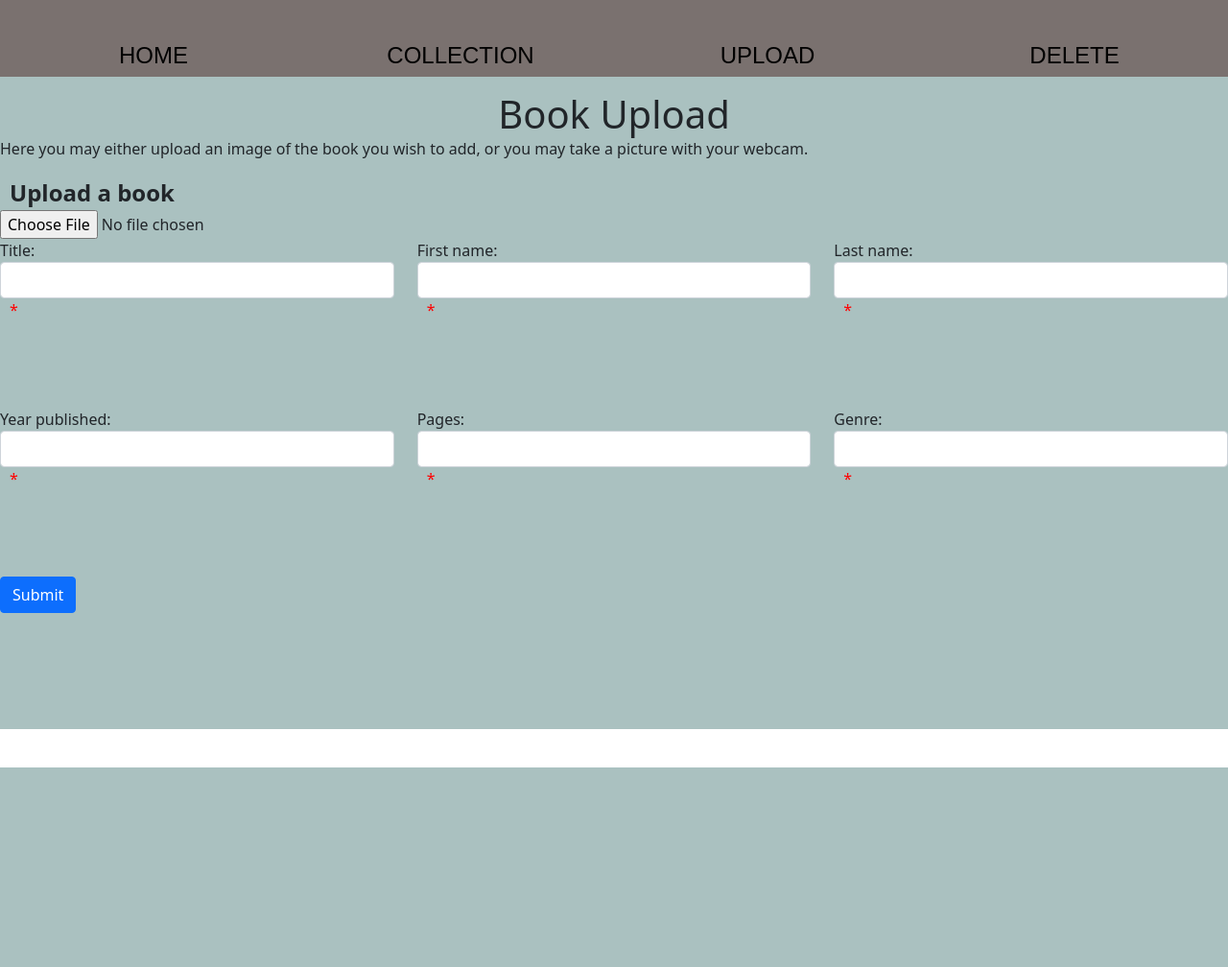
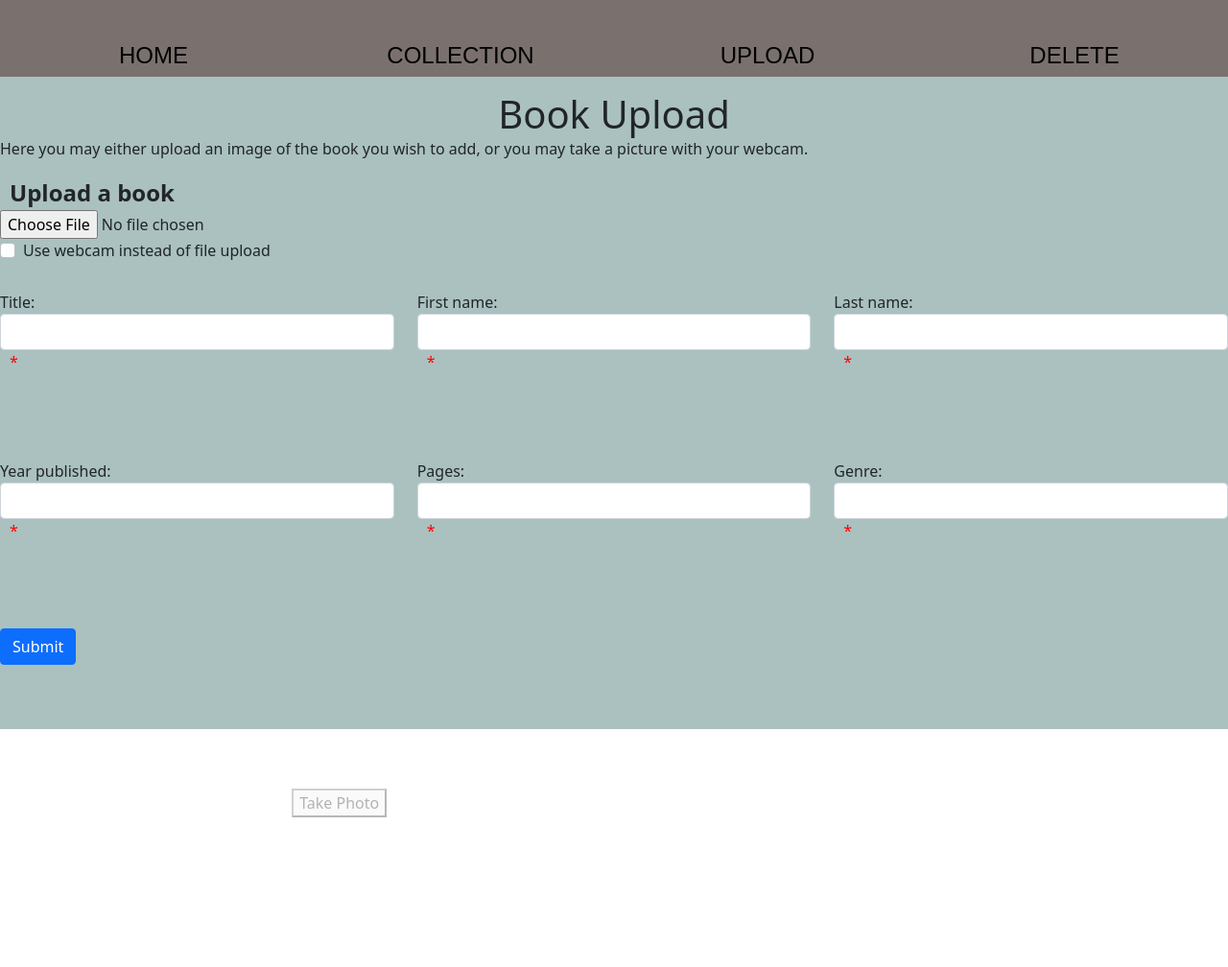
Before and after one commit to readinggaol/flaskFinal, a Flask app: page /upload in a window 1280 px wide. Shown: the whole page at 96% size. Before the commit the page ends 800 px from the top, so only its background shows below. Run offline with Flask 2, Linux system fonts and the light colour scheme; a map, chart or similar area stays blank.

Commit message:
WebRTC webcam is working!!!
webcam activation and "canvas drawing" for taking pictures is working!

Formatting looks terrible and a solution for saving the canvas image is required.

```diff
--- a/application.py
+++ b/application.py
@@ -10,6 +10,7 @@ app.config["UPLOAD_PATH"] = "static/images"
 def index():
     return render_template("index.html")
 
+
 @app.route("/collection")
 def collection():
     myBooks = db.get_books()
@@ -17,6 +18,7 @@ def collection():
     for book in myBooks:
         myList.append(book.break_book())
     return render_template("collection.html", collection=myList)
+
 
 @app.route("/upload", methods=["GET", "POST"])
 def upload():
@@ -29,6 +31,7 @@ def upload():
             image.save(os.path.join(app.config["UPLOAD_PATH"], image.filename))
             return redirect(request.url)
     return render_template("upload.html")
+
 
 @app.route("/delete", methods=["GET", "POST"])
 def delete():
--- a/db.py
+++ b/db.py
@@ -32,6 +32,7 @@ def add_book(book):
     except sqlite3.OperationalError as e:
         print("Error reading database -", e)
 
+
 def delete_book(name):
     conn = sqlite3.connect("books.sqlite")
     conn.row_factory = sqlite3.Row
@@ -42,6 +43,7 @@ def delete_book(name):
             conn.commit()
     except sqlite3.OperationalError as e:
         print("Error reading database -", e)
+
 
 def get_file_path(name):
     conn = sqlite3.connect("books.sqlite")
--- a/static/scripts/upload.js
+++ b/static/scripts/upload.js
@@ -7,7 +7,76 @@ const zeroErrors = () => {
 	}
 }
 
+const takePicture = (width, height) => {
+	const context = canvas.getContext("2d");
+	if(width && height){
+		canvas.width = width;
+		canvas.height = height;
+		context.drawImage(video, 0, 0, width, height);
+
+	}
+}
+
 $(document).ready( () => {
+	//GLOBAL VARIABLES
+	let width = 500;
+	let height = 0;
+	let streaming = false;
+
+	const video = document.getElementById("video");
+	const canvas = document.getElementById("canvas");
+	const photos = $("#photo_container");
+	const photoButton = $("#video_button");
+
+	//TURN CAMERA ON/OFF DEPENDING ON CHECKBOX
+	$("#flexCheckDefault").change( (evt) => {
+		if($("#flexCheckDefault").is(":checked")){
+			//reset the file input
+			$("#photo_button").attr("disabled", false);
+			$("#formFile").attr("disabled", true);
+			$("#formFile").val("");
+			navigator.mediaDevices.getUserMedia({video: true, audio: false})
+				.then( (stream) => {
+					//link to video source
+					video.srcObject = stream;
+					//play the video
+					video.play();
+				})
+				.catch( (error) => {
+					console.log(error)
+				})
+
+				// // Play when ready
+				video.addEventListener('canplay', function(e) {
+				if(!streaming) {
+					// Set video / canvas height --> use formula for aspect ratio
+					height = video.videoHeight / (video.videoWidth / width);
+
+					$(video).attr('width', width);
+					$(video).attr('height', height);
+					$(canvas).attr('width', width);
+					$(canvas).attr('height', height);
+
+					streaming = true;
+					}
+				}, false);
+		}else{
+			$("#formFile").attr("disabled", false);
+			$("#photo_button").attr("disabled", true);
+			//trying to properly turn the camera off (not quite working yet)
+			$("#video").attr("src", "");
+			video.srcObject = null;
+		}
+	});
+
+	$("#photo_button").click( (evt) => {
+		console.log("test");
+		takePicture(width, height);
+		evt.preventDefault();
+	});
+
+
+
 	$("#submit").click( (evt) => {
 		zeroErrors();
 		//Variables
--- a/templates/upload.html
+++ b/templates/upload.html
@@ -13,6 +13,10 @@
 <label for="upload_form" id="sticker">Upload a book</label>
 <form method="POST" action="" enctype="multipart/form-data" id="upload_form">
   <input type="file" class="form-control-file" id="formFile" name="file" accept=".jpg, .jpeg, .png">
+  <div class="form-check">
+      <input class="form-check-input" type="checkbox" value="" id="flexCheckDefault">
+      <label class="form-check-label" for="flexCheckDefault">Use webcam instead of file upload</label>
+  </div>
   <div class="row">
       <div class="col-sm">
           <div class="form-group">
@@ -63,4 +67,11 @@
 
   <input id="submit" class="btn btn-primary" type="submit" value="Submit">
 </form>
+<div id="video_container">
+    <video id="video">Video not activated</video>
+    <button type="button" id="photo_button" disabled="true">Take Photo</button>
+</div>
+<div id="photo_container">
+        <canvas id="canvas"></canvas>
+</div>
 {% endblock %}
```
Also changed, not shown: books.sqlite, static/images/bell.jpg (added), static/images/rainbow.jpg (added).
